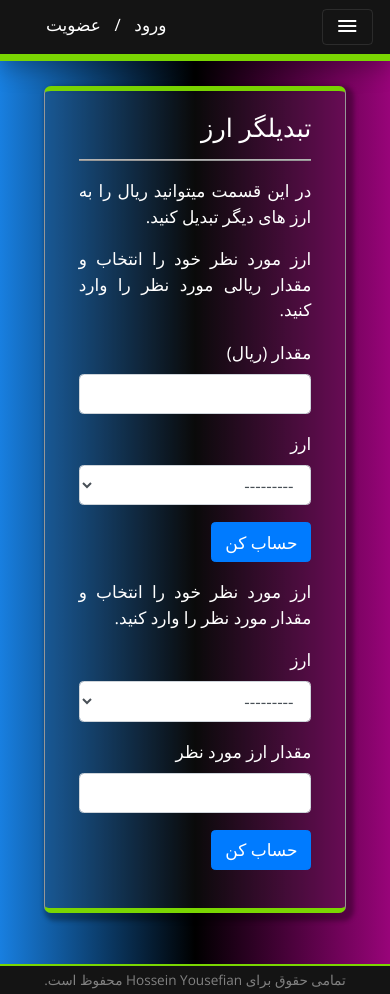
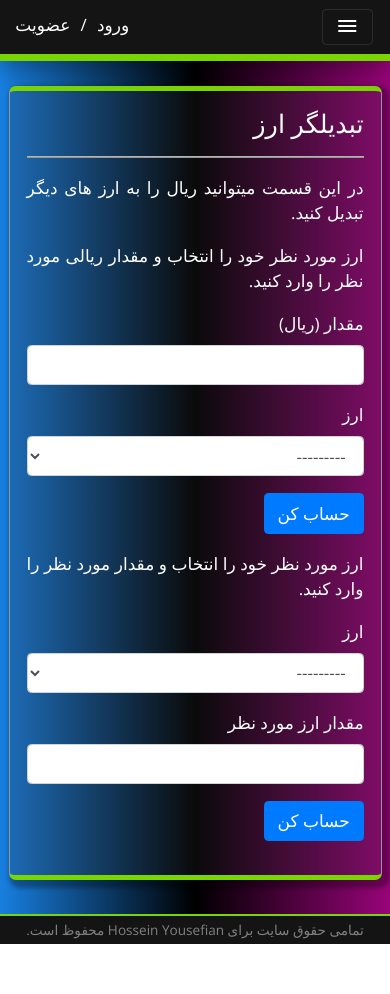
Before and after one commit to ihesamyou/first_website, a Django app: page /currency_converter/ in a window 390 px wide. After the commit the page ends 944 px from the top, so only its background shows below. Run offline with Django 3.2, Linux system fonts and the light colour scheme; data that the repository does not hold is empty; parts of the project's set-up code (start-up, migrations or seed data) failed here and were passed over; some libraries are stand-ins or nearby versions; some web fonts are replaced.

Commit message:
nav and homepage are fully responsive now

```diff
--- a/api/templates/api/api_docs.html
+++ b/api/templates/api/api_docs.html
@@ -5,7 +5,7 @@
     <meta name="keywords" content="ihosseinu">
 {% endblock %}
 {% block content %}
-    <div class="content-section detail-article" style="padding: 1rem 6rem 3rem;">
+    <div class="content-section single-content" style="padding: 1rem 6rem 3rem;">
         <h4>APIs</h4>
         <hr style="border-top: 1px solid var(--border-lines);">
         <p class="api">این سایت دارای ۳ api برای استفاده توسعه دهندگان است:<br><br>
--- a/api/templates/api/currency_docs.html
+++ b/api/templates/api/currency_docs.html
@@ -5,7 +5,7 @@
     <meta name="keywords" content="ihosseinu">
 {% endblock %}
 {% block content %}
-    <div class="content-section detail-article" style="padding: 1rem 6rem 3rem;">
+    <div class="content-section single-content" style="padding: 1rem 6rem 3rem;">
         <h4>APIs</h4>
         <hr style="border-top: 1px solid var(--border-lines);">
         <p class="api">این سایت دارای ۳ api برای استفاده توسعه دهندگان است:<br><br>
--- a/api/templates/api/fibonacci_docs.html
+++ b/api/templates/api/fibonacci_docs.html
@@ -5,7 +5,7 @@
     <meta name="keywords" content="ihosseinu">
 {% endblock %}
 {% block content %}
-    <div class="content-section detail-article" style="padding: 1rem 6rem 3rem;">
+    <div class="content-section single-content" style="padding: 1rem 6rem 3rem;">
         <h4>APIs</h4>
         <hr style="border-top: 1px solid var(--border-lines);">
         <p class="api">این سایت دارای ۳ api برای استفاده توسعه دهندگان است:<br><br>
--- a/api/templates/api/quote_docs.html
+++ b/api/templates/api/quote_docs.html
@@ -5,7 +5,7 @@
     <meta name="keywords" content="ihosseinu">
 {% endblock %}
 {% block content %}
-    <div class="content-section detail-article" style="padding: 1rem 6rem 3rem;">
+    <div class="content-section single-content" style="padding: 1rem 6rem 3rem;">
         <h4>APIs</h4>
         <hr style="border-top: 1px solid var(--border-lines);">
         <p class="api">این سایت دارای ۳ api برای استفاده توسعه دهندگان است:<br><br>
--- a/blog/static/blog/style.css
+++ b/blog/static/blog/style.css
@@ -88,6 +88,7 @@ nav li a.active {
   background-color: var(--nav-hover-bg);
   text-decoration: none;
   border-radius: 5px;
+  transition: color 0.4s ease-out, background-color 0.4s ease-out;
 }
 
 .message {
@@ -141,8 +142,13 @@ aside {
   border-bottom: 5px solid var(--theme-color);
   background-color: var(--content-bg);
   border-radius: 7px;
-  padding: 1rem;
+  padding: 1.2rem 2rem;
+  margin-top: 2.5rem;
   box-shadow: 4px 4px 4px 4px rgba(0, 0, 0, 0.3);
+}
+
+.content-section:first-child {
+  margin-top: 0;
 }
 
 .content-section p {
@@ -155,36 +161,29 @@ aside {
 
 .content-section a:hover {
   color: var(--theme-color);
+  transition: color 0.4s ease-out;
 }
 
 .content-section a:visited {
   color: var(--theme-color);
 }
 
-.article-section {
-  padding: 1.2rem 2rem;
-  margin-top: 2.5rem;
-}
-
-.article-section:first-child {
-  margin-top: 0;
-}
-
-.article-header a {
+.content-header a {
   color: var(--text-color);
   display: inline-block;
 }
 
-.article-header a:visited {
+.content-header a:visited {
   color: var(--text-color);
 }
 
-.article-header a:hover {
+.content-header a:hover {
   color: var(--theme-color);
   text-decoration: none;
+  transition: color 0.4s ease-out;
 }
 
-.article-header span {
+.content-header span {
   margin-right: 1.5rem;
   font-size: 15px;
   color: #ececec;
@@ -207,6 +206,7 @@ hr {
 
 .info-section {
   text-align: center;
+  padding: 1rem;
 }
 
 .info-section img {
@@ -232,9 +232,11 @@ hr {
 .info-section a:hover {
   color: var(--theme-color);
   text-decoration: none;
+  transition: color 0.4s ease-out;
 }
 
 .quote-section {
+  padding: 1rem;
   margin-top: 2rem;
   text-align: justify;
 }
@@ -245,7 +247,7 @@ hr {
   justify-content: space-evenly;
 }
 
-.detail-article {
+.single-content {
   width: 85%;
   margin: auto;
 }
@@ -284,6 +286,7 @@ hr {
 .comment span a:hover {
   color: var(--theme-color);
   text-decoration: none;
+  transition: color 0.4s ease-out;
 }
 
 .button {
@@ -390,20 +393,45 @@ footer {
   }
 }
 
+/* In 767px and lower, right-navbar is moved to menu button. */
 @media (max-width: 767px) {
   .right-navbar ul li {
     display: block;
-    margin: 0.7rem 0;
+    margin: 0 0 1rem;
   }
 
-  .left-navbar ul {
-    display: block;
+  main {
+    margin: 1.5rem 0.5rem 2rem;
+  }
+
+  .content-section {
+    padding: 1rem 1rem;
+  }
+
+  .single-content {
+    width: 100%;
+  }
+  .description {
+    margin: 0 0.5rem;
+  }
+
+  .left-navbar {
+    position: fixed;
+    left: 0;
   }
 }
 
 @media (max-width: 520px) {
   #side-container {
     flex-direction: column;
+  }
+
+  .left-navbar {
+    margin-left: 0.3rem;
+  }
+
+  .left-navbar ul li {
+    margin: 0 0;
   }
 }
 
--- a/blog/templates/blog/base.html
+++ b/blog/templates/blog/base.html
@@ -16,6 +16,11 @@
   <link rel="icon" href="{% static 'blog/favicon.png' %}">
 
   {% block title %}
+    {% if title %}
+      {{ title }}
+    {% else %}
+      <title>برنامه نویسی و مباحث مالی </title>
+    {% endif %}
   {% endblock %}
 </head>
 <body>
@@ -67,7 +72,7 @@
   </main>
   <footer>
     <div class="footer-content">
-      <small>تمامی حقوق برای Hossein Yousefian محفوظ است.</small>
+      <small>تمامی حقوق سایت برای Hossein Yousefian محفوظ است.</small>
     </div>
   </footer>
   <script src="https://code.jquery.com/jquery-3.2.1.slim.min.js" integrity="sha384-KJ3o2DKtIkvYIK3UENzmM7KCkRr/rE9/Qpg6aAZGJwFDMVNA/GpGFF93hXpG5KkN" crossorigin="anonymous"></script>
--- a/blog/templates/blog/contact.html
+++ b/blog/templates/blog/contact.html
@@ -5,7 +5,7 @@
     <meta name="keywords" content="ihosseinu">
 {% endblock %}
 {% block content %}
-    <div class="content-section detail-article info" style="padding: 1rem 6rem 3rem;">
+    <div class="content-section single-content info" style="padding: 1rem 6rem 3rem;">
         <h4>میتوانید از طریق شبکه های زیر با من در ارتباط باشید</h4>
         <div class="icons">
             <a href="https://stackoverflow.com/users/16447651/hossein-yousefian" target="_blank"><img src="{% static 'blog/stackoverflow.png' %}" alt="stackoverflow link"></a>
--- a/features/templates/features/currency_converter.html
+++ b/features/templates/features/currency_converter.html
@@ -1,7 +1,7 @@
 {% extends "blog/base.html" %}
 {% load crispy_forms_tags %}
 {% block content %}
-    <article class="content-section article-section detail-article">
+    <article class="content-section article-section single-content>
         <div class="article-header">
             <h4>تبدیلگر ارز</h4>
         </div>
--- a/features/templates/features/fibonacci.html
+++ b/features/templates/features/fibonacci.html
@@ -1,7 +1,7 @@
 {% extends "blog/base.html" %}
 {% load crispy_forms_tags %}
 {% block content %}
-    <article class="content-section article-section detail-article">
+    <article class="content-section article-section single-content">
         <div class="article-header">
             <h4>حسابگر فیبوناچی</h4>
         </div>
```
Also changed, not shown: blog/templates/blog/article_detail.html (+8 -5 lines), blog/templates/blog/home.html (+5 -8 lines).
